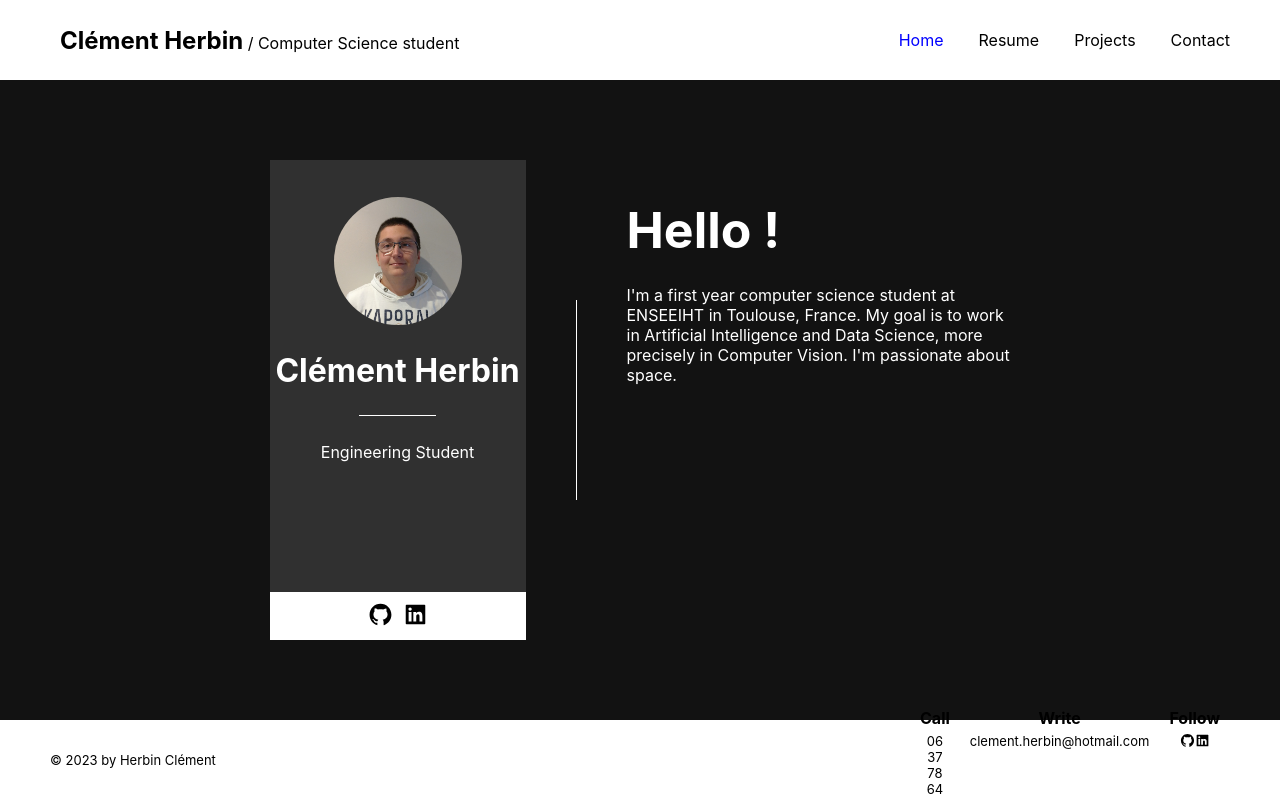
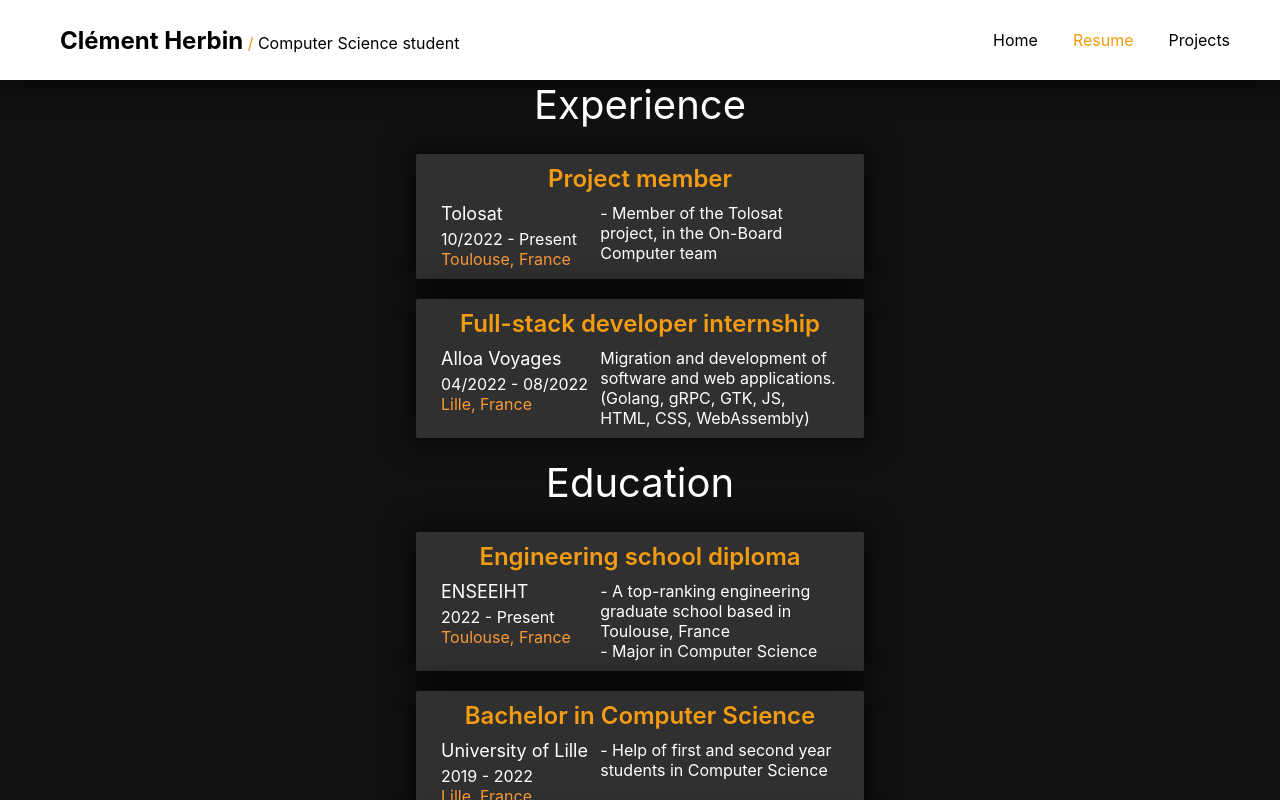
Before and after one commit to Herbin-Clement/portFolio, a React (Create React App) app: page / in a window 1280 px wide. Both pictures are taken after a click on the element "Resume". Shown: the top 800 px of the page. Built offline with nearby package versions, Linux system fonts and the light colour scheme.

Commit message:
update Resume page

```diff
--- a/src/App.js
+++ b/src/App.js
@@ -1,14 +1,33 @@
+import { useState } from "react";
+
 import Header from "./components/header/Header";
-import Home from "./components/Home/Home";
+import Home from "./components/home/Home";
+import Resume from "./components/resume/Resume";
+import Projects from "./components/projects/Projects";
 import Footer from "./components/footer/Footer";
 
 import "./App.css";
 
-function App() {
+const App = () => {
+
+  const pages = [<Home key={0}/>, <Resume key={1}/>, <Projects key={2}/>];
+  const pagenames = ["Home", "Resume", "Projects"]
+
+  const [currentPage, setCurrentPage] = useState(0);
+
+  const ChangePage = (n) => {
+    setCurrentPage(n);
+    document.title = `${pagenames[n]} | Herbin`;
+  }
+
   return (
     <div className="App">
-      <Header/>
-      <Home/>
+      <Header callback={ChangePage} id={currentPage}/>
+      {
+        pages.map((page, n) => {
+          return n === currentPage && page;
+        })
+      }
       <Footer/>
     </div>
   );
--- a/src/components/footer/Footer.css
+++ b/src/components/footer/Footer.css
@@ -6,7 +6,7 @@
     width: 100%;
     height: 10vh;
     padding: 0 50px;
-    background-color: #FFFFFF;
+    background-color: #ecf0f1;
 }
 
 .footer-left {
--- a/src/components/header/Header.css
+++ b/src/components/header/Header.css
@@ -6,6 +6,7 @@
     width: 100%;
     height: 10vh;
     padding: 0 50px;
+    box-shadow: 0px 0px 32px 6px rgba(0,0,0,0.69);
     background-color: #FFFFFF;
     font-size: medium;
 }
@@ -14,9 +15,10 @@
     margin-left: 10px;
 }
 
-.header-title > span {
+.header-title-name {
     font-size: x-large;
     font-weight: bold;
+    color: black;
 }
 
 .header-list {
@@ -30,9 +32,13 @@
 }
 
 .header-list-component:hover {
-    border-bottom: 1px solid blue;
+    border-bottom: 1px solid #f39c12;
 }
 
 .active {
-    color: blue;
+    color: #f39c12;
 }
+
+.orange {
+    color: #f39c12;
+}
--- a/src/components/header/Header.jsx
+++ b/src/components/header/Header.jsx
@@ -2,15 +2,14 @@ import ListComponent from "./ListComponent";
 
 import "./Header.css";
 
-const Header = () => {
+const Header = ({callback, id}) => {
     return (
         <div className="header">
-            <div className="header-title"><span>Clément Herbin</span> / Computer Science student</div>
+            <div className="header-title"><span className="header-title-name">Clément Herbin</span> <span className="orange">/</span> Computer Science student</div>
             <div className="header-list">
-                <ListComponent title={"Home"} isActive={true}/>
-                <ListComponent title={"Resume"} isActive={false}/>
-                <ListComponent title={"Projects"} isActive={false}/>
-                <ListComponent title={"Contact"} isActive={false}/>
+                <ListComponent title={"Home"} isActive={id === 0} id={0} callback={callback}/>
+                <ListComponent title={"Resume"} isActive={id === 1} id={1} callback={callback}/>
+                <ListComponent title={"Projects"} isActive={id === 2} id={2} callback={callback}/>
             </div>
         </div>
     )
--- a/src/components/header/ListComponent.jsx
+++ b/src/components/header/ListComponent.jsx
@@ -1,8 +1,8 @@
 import "./Header.css";
 
-const ListComponent = ({title, isActive}) => {
+const ListComponent = ({title, isActive, id, callback}) => {
     return (
-        <div className={`header-list-component ${isActive ? "active" : ""}`}>
+        <div onClick={() => callback(id)} className={`header-list-component ${isActive ? "active" : ""}`}>
             {title}
         </div>
     )
--- a/src/components/Home/Home.css
+++ b/src/components/home/Home.css
@@ -4,6 +4,7 @@
     justify-content: center;
     width: 100%;
     min-height: 80vh;
+    color: #2c3e50;
 }
 
 .home-content {
@@ -23,6 +24,8 @@
     width: 20vw;
     height: 60vh;
     padding: 5% 0 0 0;
+    border-radius: 2px;
+    box-shadow: 0px 0px 32px 6px rgba(0,0,0,0.69);
     background-color: #303030;
 }
 
@@ -42,7 +45,7 @@
     width: 30%;
     height: 1px;
     margin: 10% 0;
-    background-color: white;
+    background-color: #f39c12;
 }
 
 .home-content-left-subtitle {
@@ -57,6 +60,7 @@
     align-items: center;
     width: 100%;
     height: 10%;
+    border-radius: 0 0 2px 2px;
     background-color: white;
 }
 
@@ -68,7 +72,7 @@
     width: 1px;
     height: 50%;
     margin: 0 50px;
-    background-color: white;
+    background-color: #f39c12;
 }
 
 .home-content-right {
--- /dev/null
+++ b/src/components/projects/Projects.css
@@ -0,0 +1,3 @@
+.projects {
+    min-height: 80vh;
+}
--- /dev/null
+++ b/src/components/projects/Projects.jsx
@@ -0,0 +1,11 @@
+import "./Projects.css";
+
+const Projects = () => {
+    return (
+        <div className="projects">
+
+        </div>
+    )
+};
+
+export default Projects;
--- /dev/null
+++ b/src/components/resume/Resume.css
@@ -0,0 +1,55 @@
+.resume {
+    display: flex;
+    flex-direction: column;
+    align-items: center;
+    width: 100%;
+    min-height: 80vh;
+}
+
+.resume-title {
+    font-size: 40px;
+    margin-bottom: 25px;
+    color: white;
+}
+
+.resume-card {
+    box-sizing: border-box;
+    display: flex;
+    flex-direction: column;
+    width: 35%;
+    margin-bottom: 20px;
+    padding: 10px 25px;
+    border-radius: 2px;
+    box-shadow: 0px 0px 32px 6px rgba(0,0,0,0.69);
+    background-color: #303030;
+    color: white;
+}
+
+.resume-card-title {
+    margin-bottom: 10px;
+    font-size: x-large;
+    font-weight: 600;
+    text-align: center;
+    color: #f39c12;
+}
+
+.resume-card-content {
+    display: flex;
+}
+
+.resume-card-info {
+    width: 40%;
+}
+
+.resume-card-company {
+    margin-bottom: 5px;
+    font-size: large;
+}
+
+.resume-card-place {
+    color: #fa983a;
+}
+
+.resume-card-text {
+    width: 60%;
+}
--- /dev/null
+++ b/src/components/resume/Resume.jsx
@@ -0,0 +1,50 @@
+import ResumeCard from "./ResumeCard";
+
+import "./Resume.css";
+
+const Resume = () => {
+    return (
+        <div className="resume">
+            <div className="resume-title">Experience</div>
+            <ResumeCard
+                name={"Project member"}
+                date={"10/2022 - Present"}
+                company={"Tolosat"}
+                place={"Toulouse, France"}>
+                <div>- Member of the Tolosat project, in the On-Board Computer team</div>
+            </ResumeCard>
+            <ResumeCard
+                name={"Full-stack developer internship"}
+                date={"04/2022 - 08/2022"}
+                company={"Alloa Voyages"}
+                place={"Lille, France"}>
+                <div>Migration and development of software and web applications. (Golang, gRPC, GTK, JS, HTML, CSS, WebAssembly)</div>
+            </ResumeCard>
+            <div className="resume-title">Education</div>
+            <ResumeCard
+                name={"Engineering school diploma"}
+                date={"2022 - Present"}
+                company={"ENSEEIHT"}
+                place={"Toulouse, France"}>
+                    <div>- A top-ranking engineering graduate school based in Toulouse, France</div>
+                    <div>- Major in Computer Science</div>
+            </ResumeCard>
+            <ResumeCard
+                name={"Bachelor in Computer Science"}
+                date={"2019 - 2022"}
+                company={"University of Lille"}
+                place={"Lille, France"}>
+                <div>- Help of first and second year students in Computer Science</div>
+            </ResumeCard>
+            <ResumeCard
+                name={"High School diploma"}
+                date={"2016 - 2019"}
+                company={"Lycée Jesse de Forest"}
+                place={"Avesnes sur Help, France"}>
+                <div>- Major in Mathematics and Physics</div>
+            </ResumeCard>
+        </div>
+    )
+};
+
+export default Resume;
--- /dev/null
+++ b/src/components/resume/ResumeCard.jsx
@@ -0,0 +1,21 @@
+import "./Resume.css";
+
+const ResumeCard = ({name, date, company, place, children}) => {
+    return (
+        <div className="resume-card">
+            <div className="resume-card-title">{name}</div>
+            <div className="resume-card-content">
+                <div className="resume-card-info">
+                    <div className="resume-card-company">{company}</div>
+                    <div className="resume-card-date">{date}</div>
+                    <div className="resume-card-place">{place}</div>
+                </div>
+                <div className="resume-card-text">
+                    {children}
+                </div>
+            </div>
+        </div>
+    )
+};
+
+export default ResumeCard;
```
Also changed, not shown: src/components/home/Home.jsx (renamed from src/components/Home/Home.jsx), 12 other files (tests, documents, lock files or other folders).
